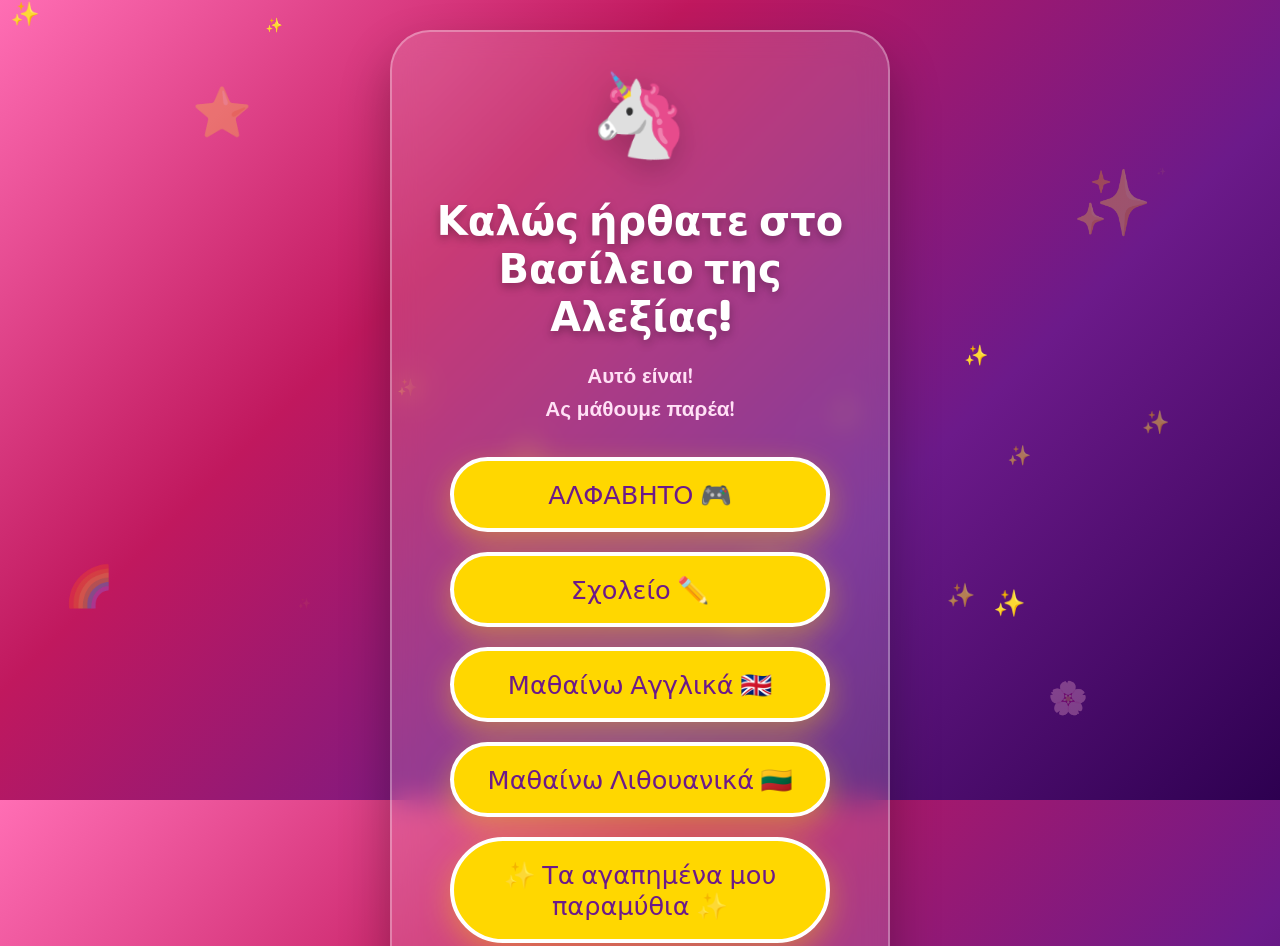
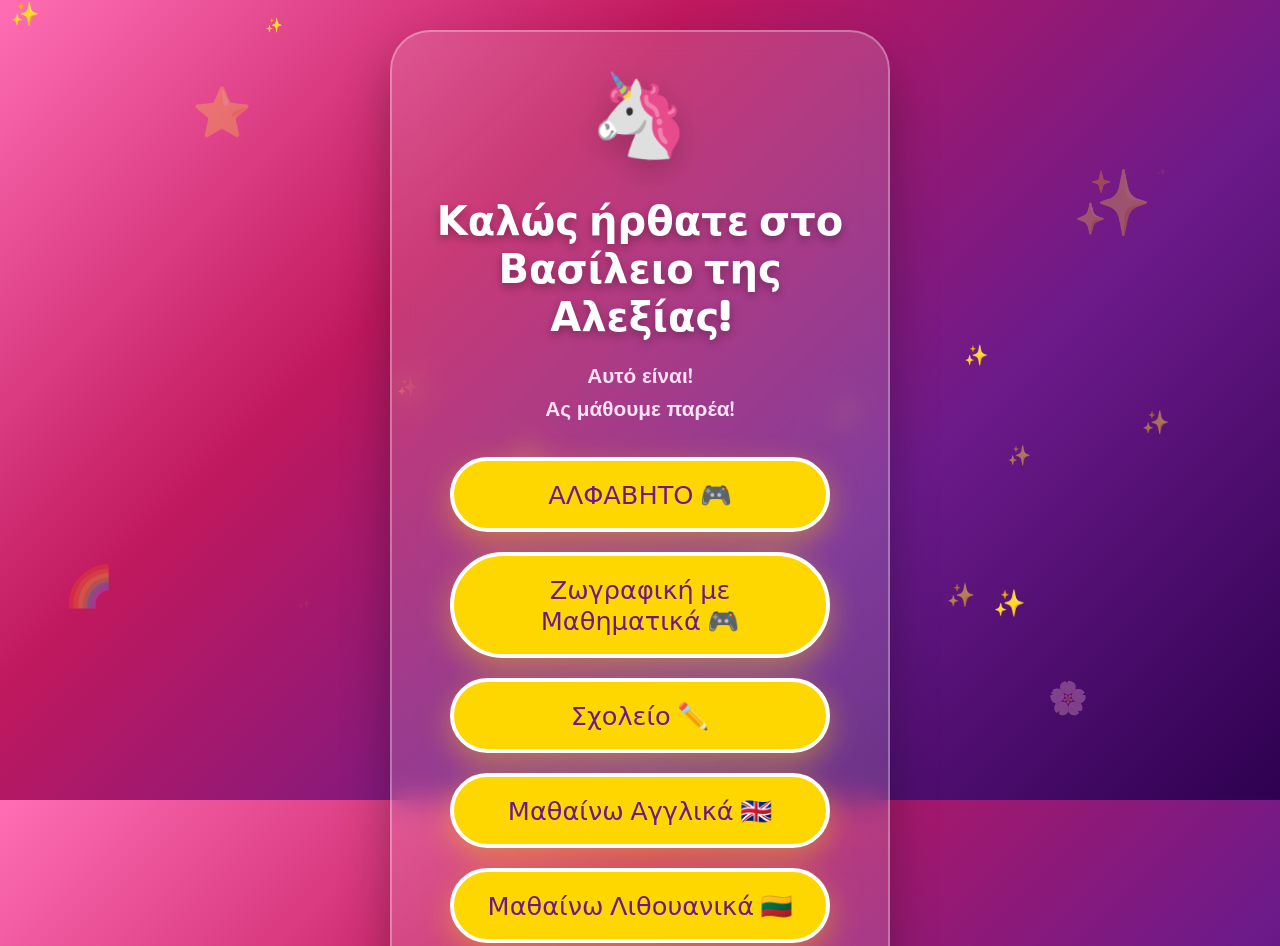
Before and after one commit to mrstop75/Aleksia, a plain HTML site: page index.html in a window 1280 px wide. Shown: the top 946 px of the page. Drawn offline with nearby package versions, Linux system fonts and the light colour scheme.

Commit message:
Update index.html
added link to new game - color by math

```diff
--- a/index.html
+++ b/index.html
@@ -162,6 +162,7 @@
 
         <div class="buttons">
             <a href="game.html" class="play-btn">ΑΛΦΑΒΗΤΟ 🎮</a>
+            <a href="color-by-math.html" class="play-btn">Ζωγραφική με Μαθηματικά 🎮</a>
             <a href="school.html" class="play-btn">Σχολείο ✏️</a>
             <a href="english2.html" class="play-btn">Μαθαίνω Αγγλικά 🇬🇧</a>
             <a href="LT.html" class="play-btn">Μαθαίνω Λιθουανικά 🇱🇹</a>
```
